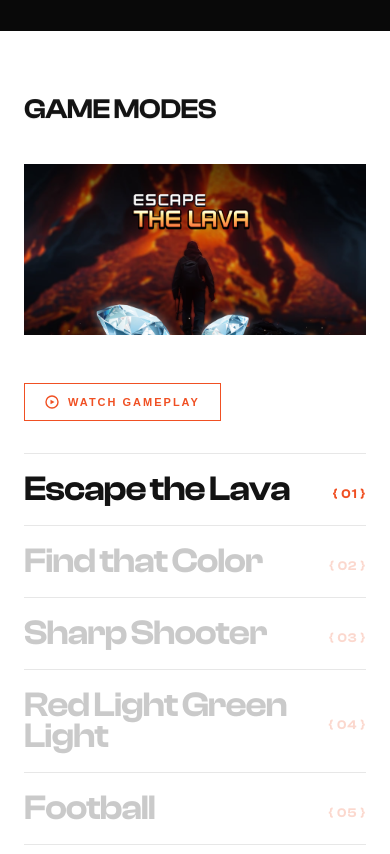
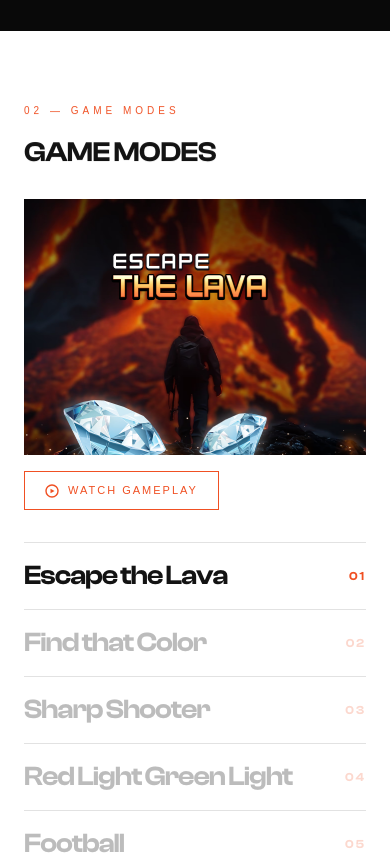
Before and after one commit to anusha342/fog-website-redesign, a Next.js app: page /products/hyper-grid in a window 390 px wide. Shown: the part 2560-3414 px from the top of the page. Built offline with nearby package versions, Linux system fonts and the light colour scheme; a web font is replaced by a local one.

Commit message:
style(hyper-grid): game modes section — 60/40 layout + text consistency

```diff
--- a/app/products/hyper-grid/HyperGridClient.tsx
+++ b/app/products/hyper-grid/HyperGridClient.tsx
@@ -414,8 +414,17 @@ export default function HyperGridClient() {
       {/* ── GAME MODES ── */}
       <section id="game-modes" className={styles.modesV2Section}>
         <div className={styles.modesV2Wrap}>
+
+          {/* Full-width header — matches whatHeading position */}
+          <div className={styles.modesV2Header}>
+            <span className={styles.modesEyebrow} data-reveal>02 — Game Modes</span>
             <h2 className={styles.modesV2Title} data-reveal>Game Modes</h2>
+          </div>
 
+          {/* 60 / 40 body — fills remaining viewport height */}
+          <div className={styles.modesV2Body}>
+
+            {/* Left — image panel, 60% */}
             <div className={styles.modesV2Left}>
               <div className={styles.modesV2ImgWrap}>
                 <Image
@@ -434,6 +443,7 @@ export default function HyperGridClient() {
               </button>
             </div>
 
+            {/* Right — mode list, 40% */}
             <div className={styles.modesV2Right}>
               <div className={styles.modesV2Line}></div>
               {MODES.map((m, idx) => (
@@ -443,11 +453,13 @@ export default function HyperGridClient() {
                     onMouseEnter={() => setActiveMode(idx)}
                   >
                     <h3 className={styles.modeItemName}>{m.name}</h3>
-                  <span className={styles.modeItemNum}>{`{ 0${idx + 1} }`}</span>
+                    <span className={styles.modeItemNum}>0{idx + 1}</span>
                   </div>
                   <div className={styles.modesV2Line}></div>
                 </div>
               ))}
+            </div>
+
           </div>
         </div>
       </section>
--- a/app/products/hyper-grid/page.module.css
+++ b/app/products/hyper-grid/page.module.css
@@ -444,42 +444,74 @@
 /* ── GAME MODES V2 ── */
 .modesV2Section {
   background: #FFFFFF;
-  padding: 100px 36px 18px;
+  height: 100vh;
+  padding: 80px 36px;
+  display: flex;
+  flex-direction: column;
   overflow: hidden;
 }
 
+/* Outer wrap — flex column, fills full section height */
 .modesV2Wrap {
+  flex: 1;
   max-width: 1440px;
+  width: 100%;
   margin: 0 auto;
-  display: grid;
-  grid-template-columns: 420px 1fr;
-  gap: 40px 80px;
-}
-
+  display: flex;
+  flex-direction: column;
+  min-height: 0;
+}
+
+/* Full-width header — matches whatHeading position/size */
+.modesV2Header {
+  flex-shrink: 0;
+  margin-bottom: 40px;
+}
+
+/* Section eyebrow */
+.modesEyebrow {
+  display: block;
+  font-family: 'GoogleSans', sans-serif;
+  font-size: clamp(10px, 1vw, 12px);
+  font-weight: 500;
+  letter-spacing: 4px;
+  text-transform: uppercase;
+  color: var(--hg-neon-orange);
+  opacity: 0.9;
+  margin-bottom: 20px;
+}
+
+/* Section heading — matches whatHeading exactly */
 .modesV2Title {
-  grid-column: 1 / -1;
-  font-family: 'ClashDisplay', sans-serif;
-  font-weight: 600;
-  font-size: clamp(28px, 4vw, 52px);
+  font-family: 'ClashDisplay', sans-serif;
+  font-weight: 700;
+  font-size: clamp(28px, 4vw, 56px);
   text-transform: uppercase;
   color: var(--dark);
   letter-spacing: -0.5px;
-  margin: 0 0 8px;
+  margin: 0;
   line-height: 1.05;
 }
 
+/* Body — 60/40 grid, fills remaining height */
+.modesV2Body {
+  flex: 1;
+  display: grid;
+  grid-template-columns: 60fr 40fr;
+  gap: 0 48px;
+  min-height: 0;
+}
+
+/* Left: image fills full body height */
 .modesV2Left {
-  position: sticky;
-  top: 220px;
-  align-self: start;
+  position: relative;
+  height: 100%;
 }
 
 .modesV2ImgWrap {
   width: 100%;
-  aspect-ratio: 2/1;
+  height: 100%;
   overflow: hidden;
-  background: rgba(0, 0, 0, 0.04);
-  margin-bottom: 20px;
   position: relative;
 }
 
@@ -491,48 +523,60 @@
   transition: opacity 300ms ease;
 }
 
+/* Video button overlaid bottom-left on image */
 .modesVideoBtn {
+  position: absolute;
+  bottom: 20px;
+  left: 0;
+  z-index: 2;
   display: inline-flex;
   align-items: center;
   gap: 9px;
-  margin-top: 28px;
   padding: 10px 20px;
-  background: transparent;
+  background: rgba(9, 9, 9, 0.6);
+  backdrop-filter: blur(8px);
+  -webkit-backdrop-filter: blur(8px);
   color: var(--hg-neon-orange);
   border: 1.5px solid var(--hg-neon-orange);
   cursor: pointer;
   font-family: 'GoogleSans', sans-serif;
   font-size: 11px;
-  font-weight: 700;
+  font-weight: 500;
   text-transform: uppercase;
   letter-spacing: 2px;
-  transition: background 200ms ease, color 200ms ease;
+  transition:
+    background 200ms ease,
+    color 200ms ease,
+    transform 240ms cubic-bezier(.34, 1.56, .64, 1);
 }
 
 .modesVideoBtn:hover {
   background: var(--hg-neon-orange);
   color: var(--white);
-}
-
+  transform: translateY(-2px);
+}
+
+/* Right: mode list, top-aligned */
 .modesV2Right {
-  flex: 1;
+  align-self: start;
   min-width: 0;
+  padding-top: 0;
 }
 
 .modesV2Line {
   width: 100%;
   height: 1px;
-  background: rgba(19, 19, 19, 0.1);
+  background: rgba(19, 19, 19, 0.12);
 }
 
 .modeItem {
   display: flex;
   align-items: center;
   justify-content: space-between;
-  padding: 28px 0;
+  padding: 26px 0;
   cursor: pointer;
-  opacity: 0.22;
-  transition: opacity 350ms ease;
+  opacity: 0.28;
+  transition: opacity 300ms ease;
   user-select: none;
 }
 
@@ -543,81 +587,77 @@
 
 .modeItemName {
   font-family: 'ClashDisplay', sans-serif;
-  font-weight: 100;
-  font-size: clamp(32px, 9vw, 40px);
-  line-height: 0.88;
+  font-weight: 300;
+  font-size: clamp(26px, 3.2vw, 44px);
+  line-height: 0.95;
   color: #131313;
-  letter-spacing: -2px;
+  letter-spacing: -1.5px;
   margin: 0;
   pointer-events: none;
 }
 
 .modeItemNum {
-  font-size: 15px;
+  font-family: 'ClashDisplay', sans-serif;
+  font-size: 13px;
   font-weight: 700;
   color: var(--hg-neon-orange);
-  font-family: 'ClashDisplay', sans-serif;
   flex-shrink: 0;
-  margin-left: 24px;
-  padding-top: 8px;
+  margin-left: 20px;
   white-space: nowrap;
   pointer-events: none;
-  letter-spacing: 1px;
+  letter-spacing: 2px;
+  opacity: 0.8;
+}
+
+.modeItemActive .modeItemNum,
+.modeItem:hover .modeItemNum {
+  opacity: 1;
 }
 
 @media (max-width: 1199px) {
-  .modesV2Section {
-    padding: 80px 32px 80px;
-  }
-  .modesV2Wrap {
-    grid-template-columns: 360px 1fr;
-    gap: 32px 56px;
-  }
+  .modesV2Section { padding: 72px 32px; }
+  .modesV2Body { gap: 0 32px; }
+  .modeItemName { font-size: clamp(22px, 2.8vw, 38px); }
 }
 
 @media (max-width: 900px) {
   .modesV2Section {
-    padding: 64px 24px 80px;
-  }
-  .modesV2Wrap {
+    height: auto;
+    min-height: 100vh;
+    padding: 72px 24px;
+  }
+  .modesV2Header { margin-bottom: 32px; }
+  .modesV2Body {
     grid-template-columns: 1fr;
-    gap: 32px;
+    gap: 32px 0;
+    flex: none;
   }
   .modesV2Left {
+    height: auto;
     position: static;
-    display: flex;
-    align-items: flex-start;
-    gap: 20px;
   }
   .modesV2ImgWrap {
-    width: 200px;
-    flex-shrink: 0;
-    margin-bottom: 0;
-    aspect-ratio: 2/1;
-  }
+    height: auto;
+    aspect-ratio: 16/9;
+  }
+  .modesVideoBtn {
+    position: static;
+    margin-top: 16px;
+    backdrop-filter: none;
+    background: transparent;
+  }
+  .modesV2Right { align-self: auto; }
+  .modeItemName { font-size: clamp(28px, 6vw, 44px); }
+}
+
+@media (max-width: 640px) {
+  .modesV2ImgWrap { aspect-ratio: 4/3; }
+  .modeItem { padding: 20px 0; }
   .modeItemName {
-    font-size: clamp(36px, 8vw, 72px);
-  }
-}
-
-@media (max-width: 640px) {
-  .modesV2Left {
-    flex-direction: column;
-  }
-  .modesV2ImgWrap {
-    width: 100%;
-    aspect-ratio: 2/1;
-  }
-  .modeItem {
-    padding: 20px 0;
-  }
-  .modeItemName {
-    font-size: clamp(30px, 9vw, 52px);
+    font-size: clamp(24px, 7vw, 36px);
     letter-spacing: -1px;
   }
-  .modeItemNum {
-    font-size: 13px;
-  }
+  .modeItemNum { font-size: 12px; }
 }
 
 /* ── MOMENTS (BENTO GRID) SECTION ── */
```
Also changed, not shown: 1 other file (tests, documents, lock files or other folders). Lines whose indentation alone changed are shown as unchanged.
